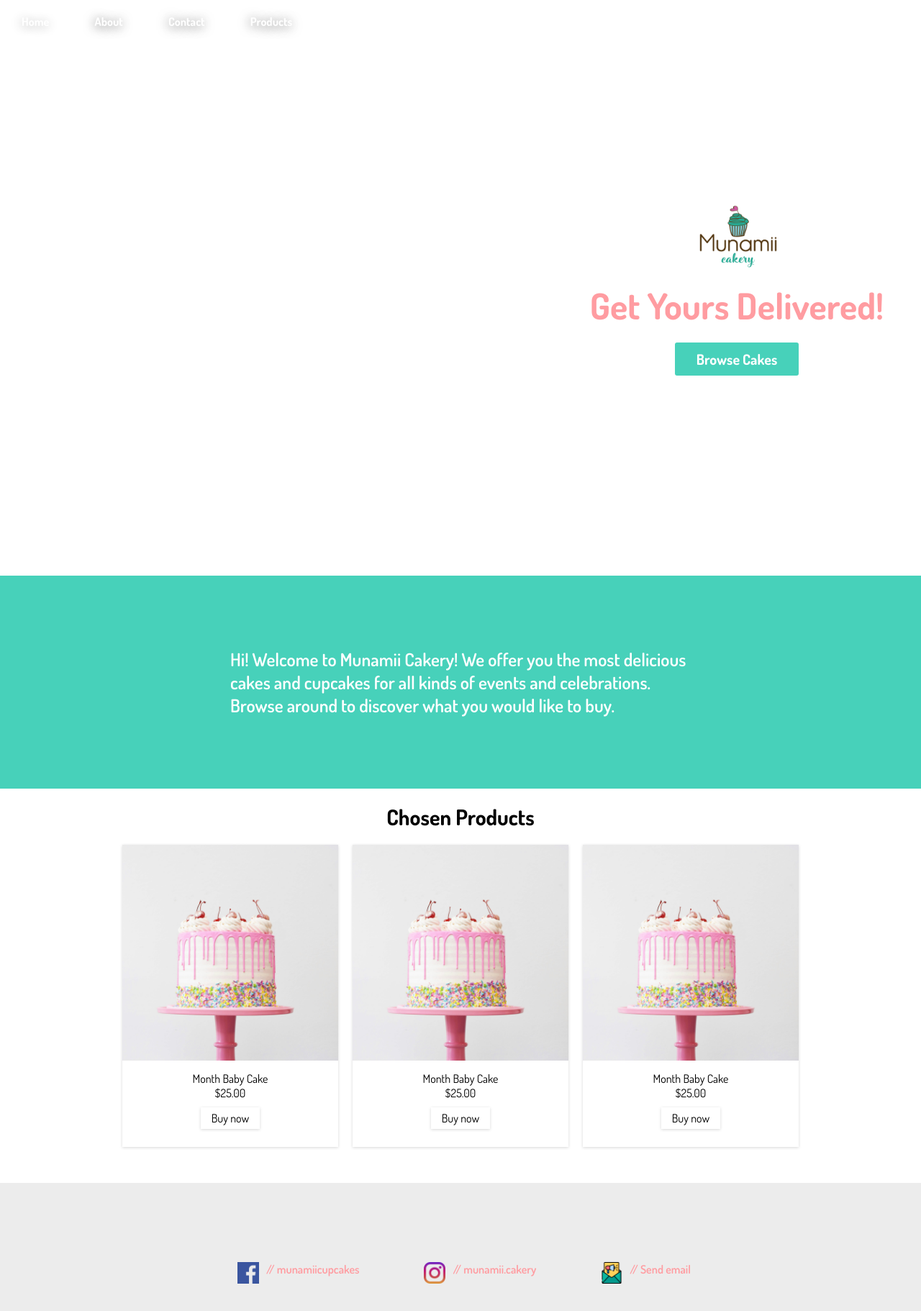
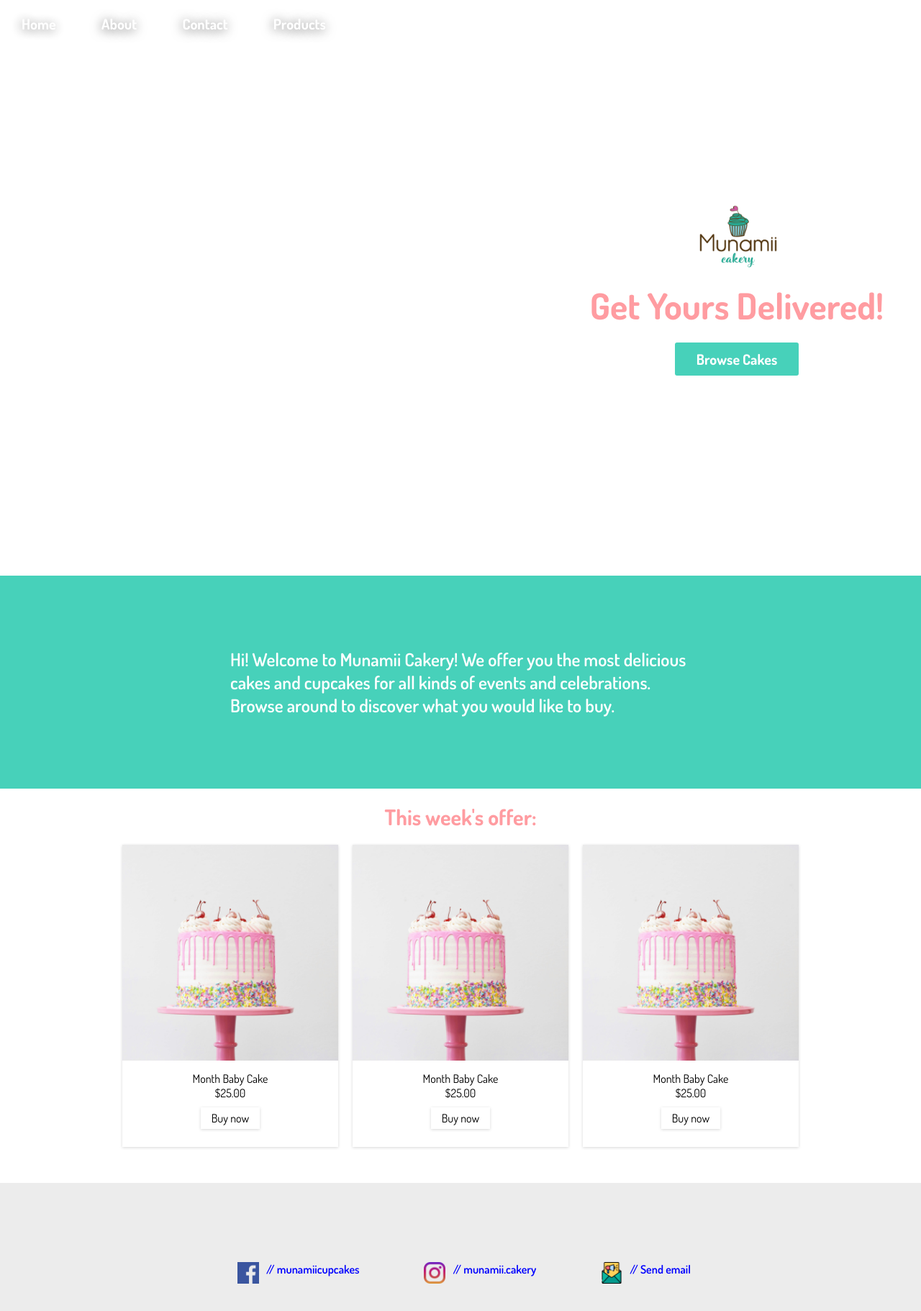
Before and after one commit to Htmil/Website_Project_Cakery, a plain HTML site: page index.html in a window 1280 px wide. Shown: the whole page at 72% size. Drawn offline with Linux system fonts and the light colour scheme.

Commit message:
added some more code, needs clean up and mobile version

```diff
--- a/index.html
+++ b/index.html
@@ -27,7 +27,7 @@
             <div class="pageInfoWrapper">
                 <p>Hi! Welcome to Munamii Cakery! We offer you the most delicious cakes and cupcakes for all kinds of events and celebrations. Browse around to discover what you would like to buy.</p>
             </div>
-            <h2>Chosen Products</h2>
+            <h2>This week's offer:</h2>
             <div class="ChosenGrid">
                 <div class="cakeCard">
                     <div class="image"></div>
--- a/resources/css/style.css
+++ b/resources/css/style.css
@@ -24,21 +24,22 @@ nav {
     z-index: 30;
     top: 20px;
     left: 0px;
-}
-nav a {
-    text-decoration: none;
-    color: var(--color-white);
-    font-weight: var(--font-weight-large);
-    padding: 30px;
-    text-shadow: var(--text-Shadow);
     transition: .3s linear;
     -webkit-transition: .3s linear;
     -moz-transition: .3s linear;
     -ms-transition: .3s linear;
     -o-transition: .3s linear;
 }
+nav a {
+    text-decoration: none;
+    color: var(--color-white);
+    font-weight: var(--font-weight-large);
+    font-size: 20px;
+    padding: 30px;
+    text-shadow: var(--text-Shadow);
+}
 nav a:hover {
-    opacity: .6;
+    opacity: .9;
 }
 
 header{
@@ -137,6 +138,7 @@ header h1{
 .ChosenProductsWrapper h2{
     font-size: 30px;
     padding: 20px 0;
+    color: var(--color-title);
 }
 .cakeCard {
     width: 300px;
@@ -261,6 +263,14 @@ footer .links{
 footer .links a{
     display: flex;
     text-decoration: none;
-    color:var(--color-title);
+    color: blue;
     font-weight: var(--font-weight-medium);
+    transition: .3s linear;
+    -webkit-transition: .3s linear;
+    -moz-transition: .3s linear;
+    -ms-transition: .3s linear;
+    -o-transition: .3s linear;
 }
+footer .links a:hover{
+    scale: 1.05;
+}
```
